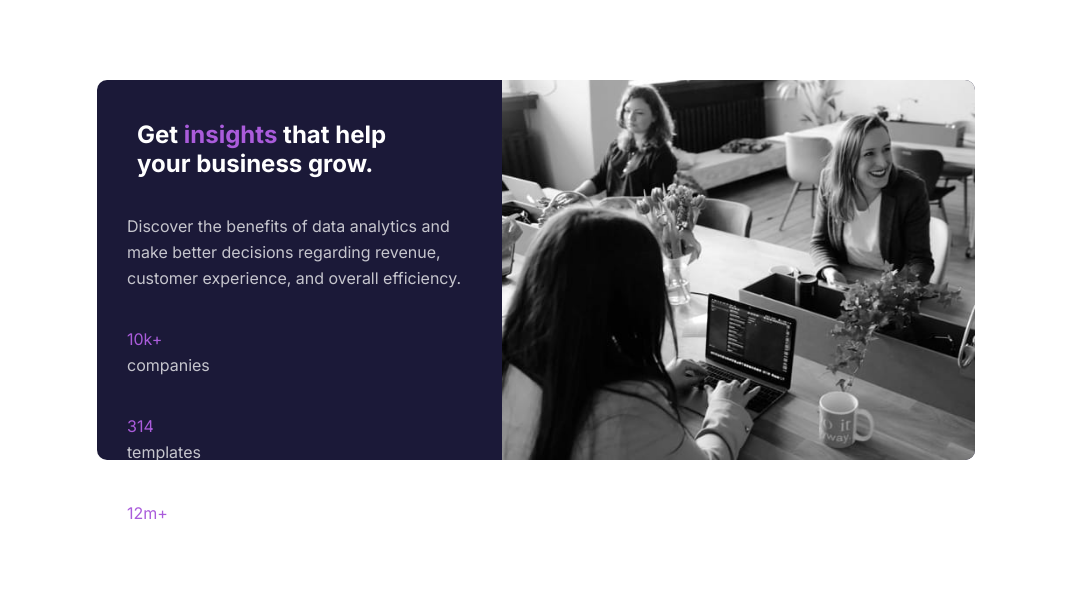
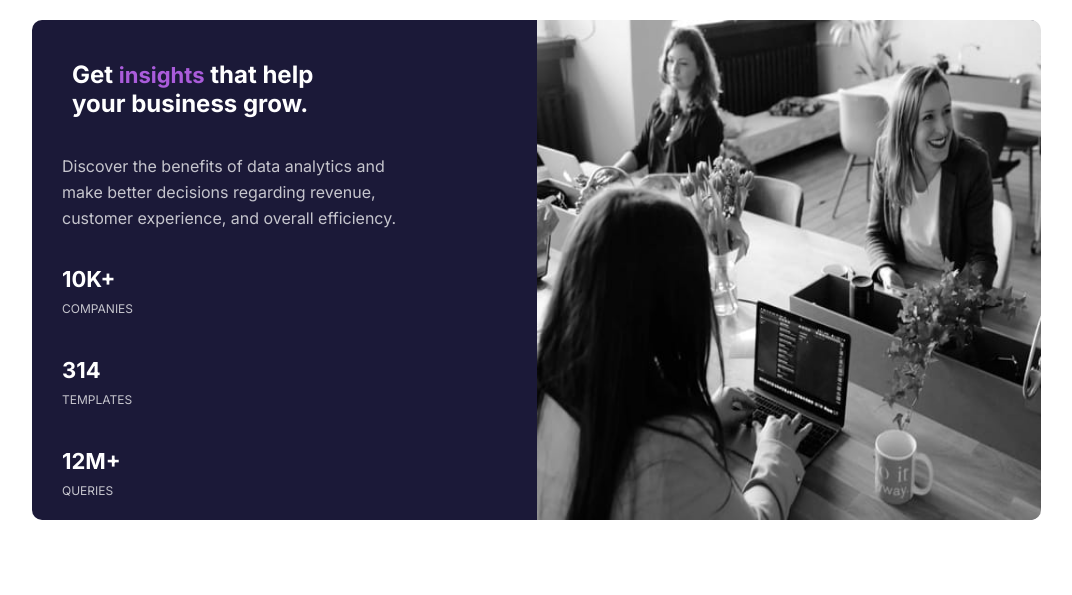
Before and after one commit to Annieleoliveiraa/card-component, a plain HTML site: page index.html in a window 1280 px wide. Shown: the whole page, without its empty margins (104-1176 px from the left). Drawn offline with Linux system fonts and the light colour scheme.

Commit message:
Adicionando o style dos numeros do componente

```diff
--- a/style.css
+++ b/style.css
@@ -6,12 +6,12 @@ html {
 }
 
 .container {
-  width: 878px;
-  height: 380px;
+  width: 1008px;
+  height: 500px;
   background-color: hsl(244, 38%, 16%);
   margin-right: auto;
   margin-left: auto;
-  margin-top: 80px;
+  margin-top: 20px;
   display: flex;
   border-radius: 10px;
 }
@@ -22,9 +22,10 @@ html {
 }
 
 .card-img {
-  width: 474px;
-  height: 380px;
+  width: 504px;
+  height: 500px;
   border-radius: 0 10px 10px 0;
+  margin-left: 100px;
 }
 
 h2 {
@@ -34,7 +35,7 @@ h2 {
   width: 300px;
 }
 
-span {
+.span {
   color: hsl(277, 64%, 61%);
 }
 
@@ -45,3 +46,19 @@ p {
   margin: -5px 35px 40px 30px;
   width: 340px;
 }
+
+.container-number {
+
+}
+
+.number {
+  font-size: 12px;
+  text-transform: uppercase;
+}
+
+span {
+  font-size: 22px;
+  color: white;
+  font-weight: bolder;
+  margin-top: -10px;
+}
```
